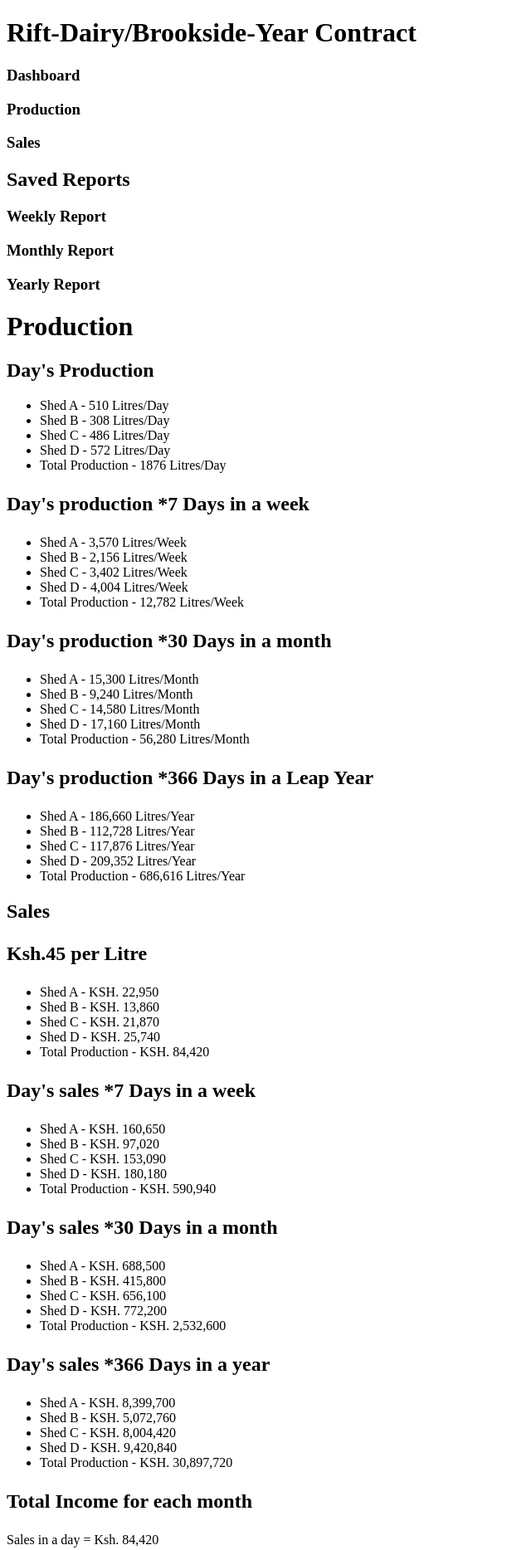
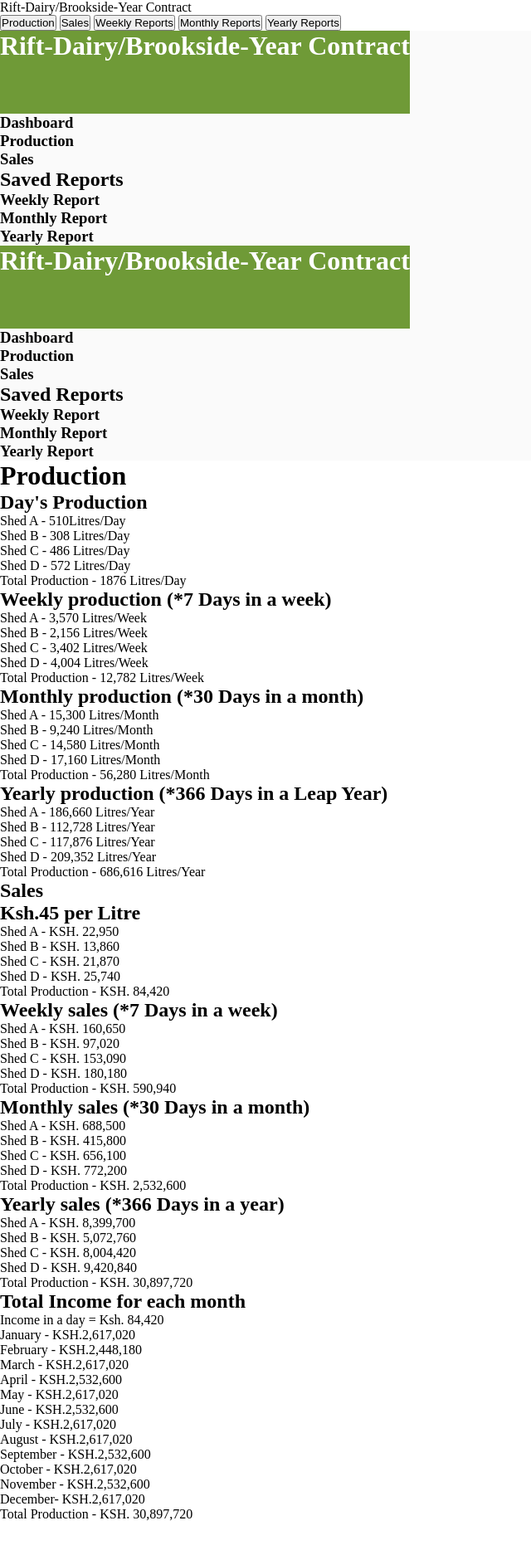
Before and after one commit to Rlynette/Rift-Dairy, a plain HTML site: page index.html in a window 1280 px wide. Shown: the top 1868 px of the page at 83% size, without its empty margins (0-640 px from the left). After the commit the page ends 1834 px from the top, so only its background shows below. Drawn offline with Linux system fonts and the light colour scheme.

Commit message:
make changes to navbar

```diff
--- a/css/style.css
+++ b/css/style.css
@@ -30,7 +30,10 @@
     display: flex; */
 /* } */
 .tag{
-    color: black;
+    color: white;
+    background-color: #6f9a37;
+    min-height: 100px;
+    text-align: center;
 }
 
 /* .nav a{ */
@@ -55,3 +58,18 @@
     float: right;
     right: 0;
 } */
+
+.sidebar{
+    height: 200px;
+    width: 150px;
+    position: fixed;
+    top: 100px;
+    left: 0;
+    padding-top: 40px;
+    background-color: lightblue;
+}
+.sidebar div {
+    padding: 8px;
+    font-size: 24px;
+    display: block;
+}
--- a/index.html
+++ b/index.html
@@ -9,14 +9,52 @@
 
     <link href="https://fonts.googleapis.com/css2?family=Inter:wght@300&family=Poppins:wght@200&display=swap" rel="stylesheet">
 
-    <link rel="stylesheet" href="css/styles.css">
+    <link rel="stylesheet" href="css/style.css">
 
     <title>Rift-Dairies</title>
 
 </head>
 <body>
+    <div class="navbar">
+        <div class="logo">Rift-Dairy/Brookside-Year Contract</div>
+    </div>
+    <div class="tab">
+        <button class="tablinks" onclick="dashboard(event, 'Production')" id="defaultOpen">Production</button>
+        <button class="tablinks" onclick="dashboard(event, 'Sales')">Sales</button>
+        <button class="tablinks" onclick="dashboard(event, 'Weekly Reports')">Weekly Reports</button>
+        <button class="tablinks" onclick="dashboard(event, 'Monthly Reports')">Monthly Reports</button>
+        <button class="tablinks" onclick="dashboard(event, 'Yearly Reports')">Yearly Reports</button>
+      </div>
+
+      <div class="nav">
+        <div class="tag" >
+            <h1>Rift-Dairy/Brookside-Year Contract</h1>
+        </div>
+
+        <div class ="link">
+            <!-- <h1 id="dashboard">Dashboard</h1> -->
+                    <h3 id="dashboard">Dashboard</h3>
+                    <h3 id="production">Production</h3>
+                    <h3 id="sales">Sales</h3>
+        </div>
+
+
+        <div class="reports">
+            <h2>Saved Reports</h2>
+                <h3 id="weekly"> Weekly Report</h3>
+                <h3 id="weekly"> Monthly Report</h3>
+                <h3 id="weekly"> Yearly Report</h3>
+        </div>
+</div>
+
+
+
+
+
+
+
  <div class="nav">
-        <div class="tag">
+        <div class="tag" >
             <h1>Rift-Dairy/Brookside-Year Contract</h1>
         </div>
 
@@ -43,7 +81,7 @@
         <h2>Day's Production</h2>
 
      <ul>
-          <li>Shed A - 510 Litres/Day</li>
+          <li>Shed A - 510Litres/Day </li>
           <li>Shed B - 308 Litres/Day </li>
           <li>Shed C - 486 Litres/Day</li>
           <li>Shed D - 572 Litres/Day</li>
@@ -52,7 +90,7 @@
 </div>
 
 <div class="weeklyproduction">
-   <h2><p>Day's production *7 Days in a week</p></h2>
+   <h2><p>Weekly production (*7 Days in a week)</p></h2>
 
     <ul>
         <li>Shed A - 3,570 Litres/Week</li>
@@ -64,7 +102,7 @@
 </div>
 
 <div class="monthlyproduction">
-    <h2><p>Day's production *30 Days in a month</p></h2>
+    <h2><p>Monthly production (*30 Days in a month)</p></h2>
 
     <ul>
         <li>Shed A - 15,300 Litres/Month</li>
@@ -76,7 +114,7 @@
 </div>
 
 <div class="yearlyproduction">
-   <h2><p>Day's production *366 Days in a Leap Year</p></h2>
+   <h2><p>Yearly production (*366 Days in a Leap Year)</p></h2>
 
     <ul>
         <li>Shed A - 186,660 Litres/Year</li>
@@ -100,7 +138,7 @@
 </div>
 
 <div class="weeklysales">
-         <h2><p>Day's sales *7 Days in a week</p></h2>
+         <h2><p>Weekly sales (*7 Days in a week)</p></h2>
 
       <ul>
            <li>Shed A - KSH. 160,650</li>
@@ -112,7 +150,7 @@
 </div>
 
 <div class="monthlysales">
-    <h2><p>Day's sales *30 Days in a month</p></h2>
+    <h2><p>Monthly sales (*30 Days in a month)</p></h2>
 
     <ul>
         <li>Shed A - KSH. 688,500</li>
@@ -124,7 +162,7 @@
 </div>
 
 <div class="yearlysales">
-    <h2><p>Day's sales *366 Days in a year</p></h2>
+    <h2><p>Yearly sales (*366 Days in a year)</p></h2>
 
     <ul>
       <li>Shed A - KSH. 8,399,700</li>
@@ -138,7 +176,7 @@
 
 <div class="monthlyincome">
     <h2><p>Total Income for each month</p></h2>
-    <p>Sales in a day = Ksh. 84,420</p>
+    <p>Income in a day = Ksh. 84,420</p>
 
     <ul>
         <li>January - KSH.2,617,020 </li>
@@ -158,6 +196,6 @@
 </div>
 
 
-<script src="./scripts.js"></script>
+<script src="./script.js"></script>
 </body>
 </html>
--- a/script.js
+++ b/script.js
@@ -0,0 +1,5 @@
+function totalProduction(){
+let shedA = "512 litres";
+let shedB = "308 litres";
+};
+console.log(totalProduction);
```
